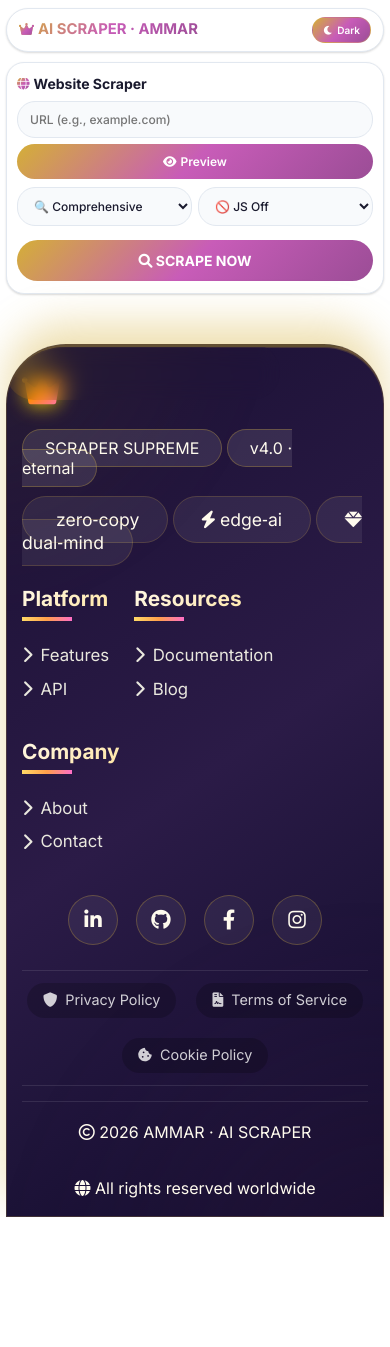
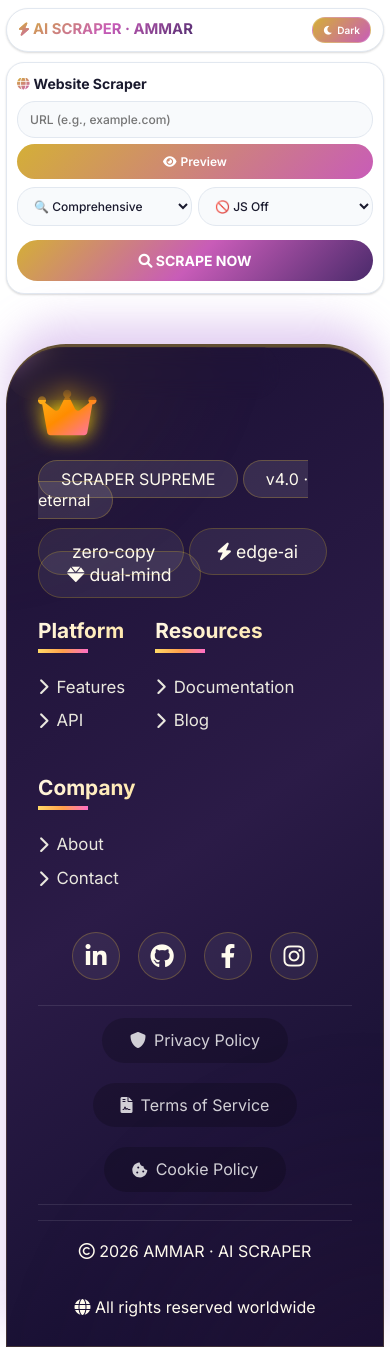
Before and after one commit to syedammarhaider/Ai-scraper, a FastAPI app: page / in a window 390 px wide. Before the commit the page ends 1217 px from the top, so only its background shows below. Run offline with FastAPI, Linux system fonts and the light colour scheme.

Commit message:
Auto update

```diff
--- a/templates/index.html
+++ b/templates/index.html
@@ -23,15 +23,17 @@
     --majestic-gold: #d4af37;
     --soft-gold: #ffdb7c;
     --royal-pink: #c85cb8;
+    --royal-blue: #4158d0;  /* kept only for structure, but replaced in gradients */
+
     --bg-color: #ffffff;
     --card-bg: #ffffff;
     --card-border: #e2e8f0;
     --card-shadow: 0 1px 3px rgba(0,0,0,0.05), 0 1px 2px rgba(0,0,0,0.1);
     --text-primary: #1a1a2e;
     --text-muted: #4a5568;
-    --accent-primary: #d4af37;
-    --accent-secondary: #c85cb8;
-    --accent-gradient: linear-gradient(135deg, #d4af37, #c85cb8, #9b4d96);
+    --accent-primary: #d4af37;      /* majestic gold */
+    --accent-secondary: #c85cb8;     /* royal pink */
+    --accent-gradient: linear-gradient(135deg, #d4af37, #c85cb8, #4a2a6b);
     --border-color: #e2e8f0;
     --input-bg: #f8fafc;
     --input-border: #e2e8f0;
@@ -40,39 +42,42 @@
     --chat-assistant: #f8fafc;
     --header-bg: #ffffff;
     --code-bg: #f1f5f9;
-    --code-color: #c85cb8;
+    --code-color: #4a2a6b;
     --badge-bg: linear-gradient(135deg, #d4af37, #c85cb8);
     --success: #10b981;
     --warning: #f59e0b;
     --danger: #ef4444;
     --glass-bg: rgba(255, 255, 255, 0.1);
     --glass-border: rgba(255, 255, 255, 0.2);
+    --footer-gradient: linear-gradient(145deg, #1a1033, #2b1b47, #0f0c29);
     --footer-text: #fffbee;
     --footer-glow: rgba(212, 175, 55, 0.4);
 }
 
 [data-theme="dark"] {
-    --bg-color: #0c0a1a;
-    --card-bg: #1a1033;
-    --card-border: #2d1b4e;
+    --bg-color: #0f0c29;
+    --card-bg: #1a1a2e;
+    --card-border: #2d2d4a;
     --card-shadow: 0 1px 3px rgba(0,0,0,0.5);
-    --text-primary: #fffbee;
-    --text-muted: #e0d6c0;
-    --accent-primary: #ffdb7c;
-    --accent-secondary: #ff9f4b;
-    --accent-gradient: linear-gradient(135deg, #d4af37, #c85cb8, #9b4d96);
-    --border-color: #4a2a6b;
-    --input-bg: #2d1b4e;
-    --input-border: #4a2a6b;
-    --input-focus: #d4af37;
+    --text-primary: #ffffff;
+    --text-muted: #b0b0b0;
+    --accent-primary: #ffdb7c;       /* soft gold */
+    --accent-secondary: #c85cb8;
+    --accent-gradient: linear-gradient(135deg, #d4af37, #c85cb8, #4a2a6b);
+    --border-color: #2d2d4a;
+    --input-bg: #16213e;
+    --input-border: #2d2d4a;
+    --input-focus: #ffdb7c;
     --chat-user: linear-gradient(135deg, #d4af37, #c85cb8);
-    --chat-assistant: #2d1b4e;
-    --header-bg: #1a1033;
-    --code-bg: #2d1b4e;
+    --chat-assistant: #16213e;
+    --header-bg: #1a1a2e;
+    --code-bg: #16213e;
     --code-color: #ffdb7c;
     --badge-bg: linear-gradient(135deg, #d4af37, #c85cb8);
     --glass-bg: rgba(0, 0, 0, 0.2);
-    --glass-border: rgba(212, 175, 55, 0.2);
+    --glass-border: rgba(255, 255, 255, 0.05);
+    --footer-gradient: linear-gradient(145deg, #1a1033, #2b1b47, #0f0c29);
+    --footer-text: #fffbee;
     --footer-glow: rgba(212, 175, 55, 0.4);
 }
 
@@ -110,7 +115,7 @@ body {
 .header h1 {
     font-size: clamp(14px, 3.8vw, 18px);
     font-weight: 700;
-    background: var(--accent-gradient);
+    background: linear-gradient(145deg, #d4af37, #c85cb8, #4a2a6b);
     -webkit-background-clip: text;
     -webkit-text-fill-color: transparent;
     display: flex;
@@ -119,7 +124,7 @@ body {
 }
 
 .header h1 i {
-    background: var(--accent-gradient);
+    background: linear-gradient(145deg, #d4af37, #c85cb8);
     -webkit-background-clip: text;
     -webkit-text-fill-color: transparent;
     font-size: 0.9em;
@@ -129,7 +134,7 @@ body {
     padding: 6px 10px;
     border: none;
     border-radius: 24px;
-    background: var(--accent-gradient);
+    background: linear-gradient(135deg, #d4af37, #c85cb8);
     color: white;
     font-weight: 600;
     cursor: pointer;
@@ -137,14 +142,13 @@ body {
     align-items: center;
     gap: 4px;
     font-size: 10px;
-    border: 1px solid rgba(212, 175, 55, 0.3);
+    border: 1px solid rgba(255, 255, 255, 0.2);
     transition: all 0.3s ease;
 }
 
 .theme-toggle:hover {
     opacity: 0.9;
     transform: translateY(-1px);
-    box-shadow: 0 5px 15px rgba(212, 175, 55, 0.3);
 }
 
 .card {
@@ -173,7 +177,7 @@ body {
 }
 
 .card h2 i {
-    background: var(--accent-gradient);
+    background: linear-gradient(145deg, #d4af37, #c85cb8);
     -webkit-background-clip: text;
     -webkit-text-fill-color: transparent;
     font-size: 0.9em;
@@ -212,7 +216,7 @@ body {
     padding: 10px 14px;
     border: none;
     border-radius: 18px;
-    background: var(--accent-gradient);
+    background: linear-gradient(135deg, #d4af37, #c85cb8);
     color: white;
     font-weight: 600;
     font-size: 12px;
@@ -256,7 +259,7 @@ body {
     padding: 12px;
     border: none;
     border-radius: 22px;
-    background: var(--accent-gradient);
+    background: linear-gradient(135deg, #d4af37, #c85cb8, #4a2a6b);
     color: white;
     font-size: 14px;
     font-weight: 700;
@@ -670,14 +667,14 @@ body {
     }
 }
 
-/* ROYAL GOLDEN FOOTER - AMMAR EDITION */
+/* ROYAL GOLDEN FOOTER – exactly from example, with AMMAR colors */
 .footer {
     margin-top: 50px;
     padding: 2.5rem 2rem 1.8rem;
     background: linear-gradient(145deg, #1a1033, #2b1b47, #0f0c29);
     color: #fffbee;
     border-radius: 60px 60px 0 0;
-    box-shadow: 0 -20px 40px rgba(212, 175, 55, 0.4), 0 0 0 1px rgba(212,175,55,0.2) inset;
+    box-shadow: 0 -20px 40px rgba(180, 130, 220, 0.4), 0 0 0 1px rgba(212,175,55,0.2) inset;
     backdrop-filter: blur(12px);
     width: 100%;
     flex-shrink: 0;
@@ -771,7 +768,7 @@ body {
     padding: 12px 28px;
     border-radius: 60px;
     font-size: 1.1rem;
-    border: 1px solid rgba(212,175,55,0.2);
+    border: 1px solid rgba(255,215,0,0.2);
 }
 
 .footer-badge:hover {
@@ -892,18 +889,11 @@ body {
 }
 
 @media (max-width:700px) {
-    .footer { padding: 2rem 1.5rem 1.5rem; }
-    .footer-logo { font-size:32px; }
-    .footer-logo i { font-size: 42px; }
-    .footer-social a { width:50px; height:50px; font-size:20px; }
-    .footer-links { gap: 40px; }
+    .footer-logo { font-size:28px; }
+    .footer-social a { width:48px; height:48px; }
 }
 @media (max-width:480px) {
-    .footer { padding: 1.5rem 1rem 1.2rem; }
-    .footer-logo { font-size:28px; }
-    .footer-logo i { font-size: 36px; }
-    .footer-links { gap:25px; }
-    .footer-extra-link { padding: 8px 16px; font-size: 0.9rem; }
+    .footer-links { gap:30px; }
 }
 
 ::-webkit-scrollbar {
@@ -917,11 +907,10 @@ body {
 }
 
 ::-webkit-scrollbar-thumb {
-    background: var(--majestic-gold);
+    background: #d4af37;
     border-radius: 8px;
 }
 
-/* Ultra Responsive */
 @media (max-width: 380px) {
     body { padding: 5px 4px 0 4px; }
     .header { padding: 6px 10px; }
@@ -955,7 +944,7 @@ body {
 <div class="container">
 
 <div class="header">
-<h1><i class="fas fa-crown"></i> AI SCRAPER · AMMAR</h1>
+<h1><i class="fas fa-bolt"></i> AI SCRAPER · AMMAR</h1>
 <button class="theme-toggle" onclick="toggleTheme()">
 <i class="fas fa-moon"></i> <span id="themeText">Dark</span>
 </button>
@@ -1157,7 +1146,7 @@ function previewUrl() {
 function showNotification(message, type = "success") {
     const notification = document.createElement('div');
     notification.className = 'export-notification';
-    notification.style.background = type === 'success' ? '#10b981' : type === 'warning' ? '#f59e0b' : '#ef4444';
+    notification.style.background = type === 'success' ? 'var(--success)' : type === 'warning' ? 'var(--warning)' : 'var(--danger)';
     notification.innerHTML = `<i class="fas fa-${type === 'success' ? 'check-circle' : type === 'warning' ? 'exclamation-circle' : 'times-circle'}"></i> ${message}`;
     document.body.appendChild(notification);
     setTimeout(() => {
@@ -1174,24 +1163,28 @@ async function scrapeWebsite() {
     document.getElementById('loading').style.display = 'block';
     document.querySelector('.scrape-btn').disabled = true;
     try {
-        // Simulate API call since backend not available
-        await new Promise(resolve => setTimeout(resolve, 1500));
-        const mockData = {
-            title: "Example Domain",
-            url: fullUrl,
-            paragraphs: [
-                "This is a sample paragraph from the scraped website.",
-                "AI SCRAPER by AMMAR extracts all the content from any webpage.",
-                "You can ask questions about this content in Grok AI mode."
-            ]
-        };
-        scrapedData = mockData;
-        sessionId = "mock-session-" + Date.now();
-        document.getElementById('previewContent').innerHTML = '<pre>' + JSON.stringify(mockData, null, 2) + '</pre>';
+        const formData = new FormData();
+        formData.append('url', fullUrl);
+        formData.append('mode', document.getElementById('scrapeMode').value);
+        formData.append('js', document.getElementById('jsMode').value);
+        const response = await fetch('/scrape', { method: 'POST', body: formData });
+        if (!response.ok) {
+            const errorText = await response.text();
+            console.error('Server error:', errorText);
+            throw new Error(`Server error: ${response.status}`);
+        }
+        const result = await response.json();
+        if(result.success) {
+            scrapedData = result.data;
+            sessionId = result.session_id;
+            document.getElementById('previewContent').innerHTML = '<pre>' + JSON.stringify(result.data, null, 2) + '</pre>';
             document.getElementById('dataCard').style.display = 'block';
             document.getElementById('combinedChatCard').style.display = 'block';
             addMessage('assistant', '✅ Scraped! Ask about the content.');
             showNotification('Scraped successfully!', 'success');
+        } else {
+            showNotification('Error: ' + (result.error || 'Unknown'), 'error');
+        }
     } catch(error) {
         showNotification('Error: ' + error.message, 'error');
     } finally {
@@ -1216,13 +1209,23 @@ async function askGroq() {
     document.getElementById('chatContainer').appendChild(typingDiv);
 
     try {
-        await new Promise(resolve => setTimeout(resolve, 1000));
-        const mockResponse = `Based on the scraped content: "${scrapedData.paragraphs[0]}"`;
+        const formData = new FormData();
+        formData.append('message', question);
+        formData.append('scraped_data', JSON.stringify(scrapedData));
+        formData.append('history', JSON.stringify(groqChatHistory));
+
+        const response = await fetch('/groq-chat', { method: 'POST', body: formData });
+        const result = await response.json();
 
         document.getElementById(typingId)?.remove();
-        addMessage('assistant', marked.parse(mockResponse));
+
+        if(result.success) {
+            addMessage('assistant', marked.parse(result.response));
             groqChatHistory.push({ role: 'user', content: question });
-        groqChatHistory.push({ role: 'assistant', content: mockResponse });
+            groqChatHistory.push({ role: 'assistant', content: result.response });
+        } else {
+            addMessage('assistant', '❌ Error: ' + (result.error || 'Unknown'));
+        }
     } catch(error) {
         document.getElementById(typingId)?.remove();
         addMessage('assistant', '❌ Error: ' + error.message);
@@ -1262,13 +1265,24 @@ async function askGrokMode() {
     document.getElementById('grokChatContainer').appendChild(td);
 
     try {
-        await new Promise(resolve => setTimeout(resolve, 1200));
-        const mockResponse = `I understand you're asking: "${q}". This is a simulated response from Grok Mode.`;
+        const fd = new FormData();
+        fd.append('message', q);
+        fd.append('scraped_data', JSON.stringify(scrapedData || {}));
+        fd.append('analysis_type', 'comprehensive');
+        fd.append('history', JSON.stringify(grokChatHistory));
+
+        const r = await fetch('/grok-mode', { method: 'POST', body: fd });
+        const res = await r.json();
 
         document.getElementById(tid)?.remove();
-        addGrokMessage('assistant', marked.parse(mockResponse));
+
+        if(res.success) {
+            addGrokMessage('assistant', marked.parse(res.response));
             grokChatHistory.push({ role: 'user', content: q });
-        grokChatHistory.push({ role: 'assistant', content: mockResponse });
+            grokChatHistory.push({ role: 'assistant', content: res.response });
+        } else {
+            addGrokMessage('assistant', '❌ Error: ' + (res.error || 'Unknown'));
+        }
     } catch(e) {
         document.getElementById(tid)?.remove();
         addGrokMessage('assistant', '❌ Error: ' + e.message);
```
Also changed, not shown: other parts of templates/index.html (+16 -23 lines). Lines whose indentation alone changed are shown as unchanged.
